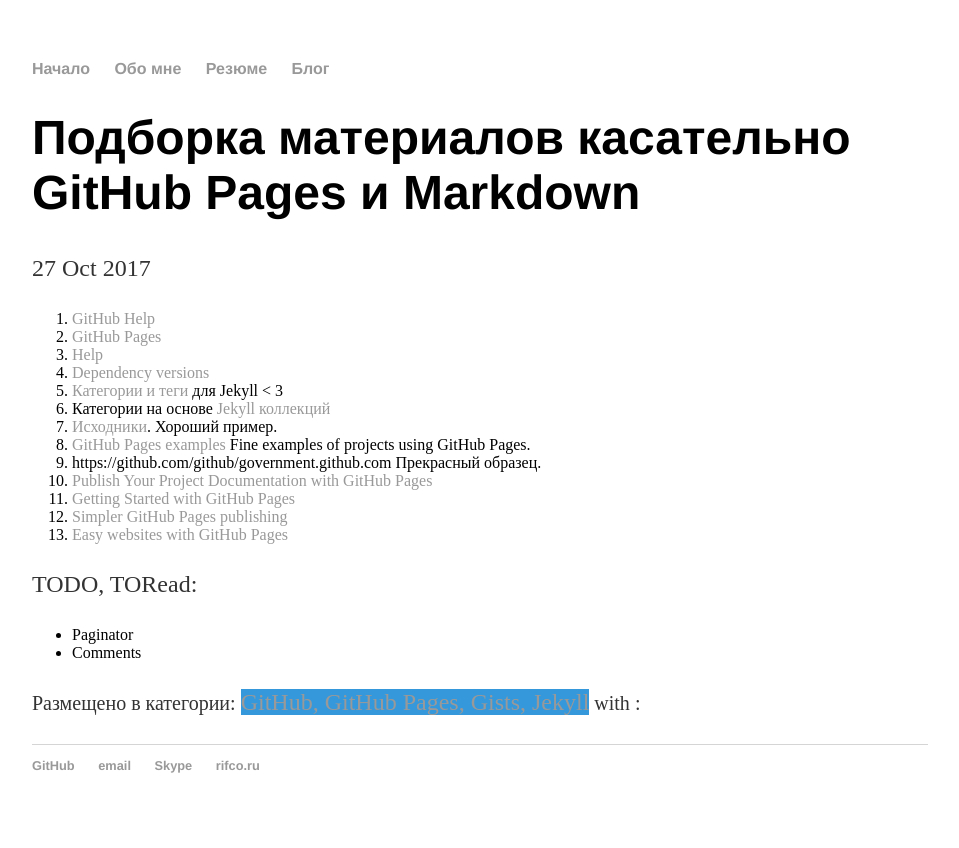
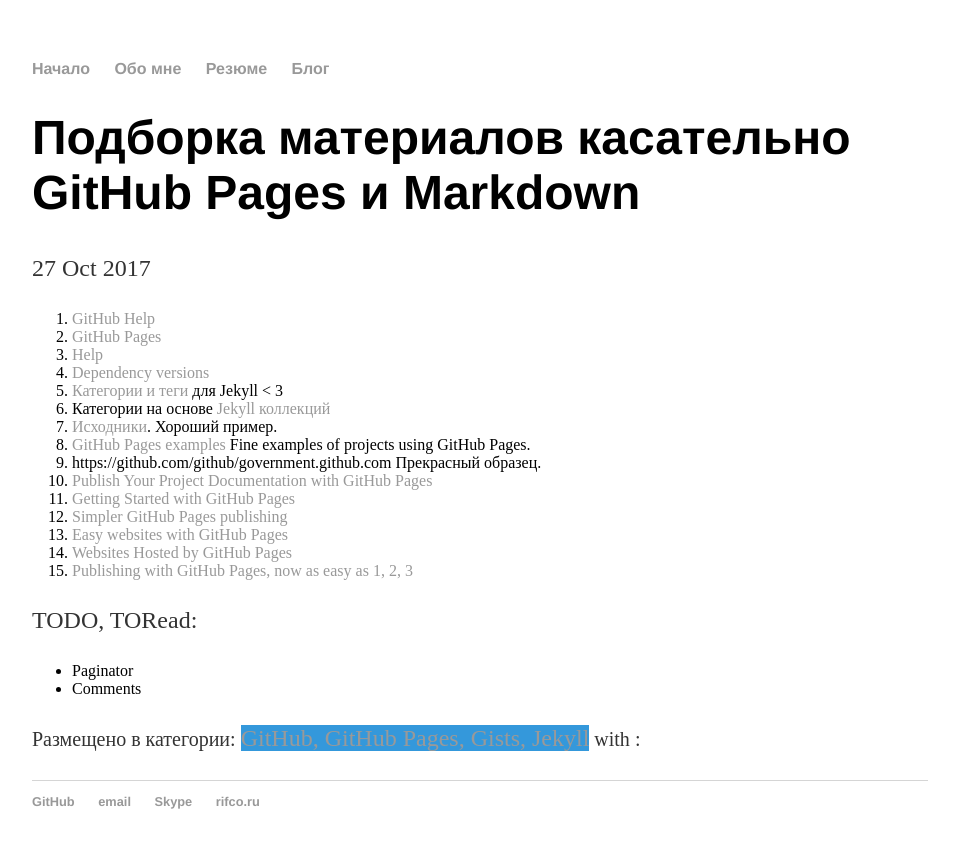
Before and after one commit to komstin/komstin.github.io, a Jekyll site: the page built from _posts/2017-10-27-Подборка-материалов-касательно-GitHub-Pages-и-Markdown.md, in a window 1280 px wide. Shown: the top 848 px of the page, without its empty margins (160-1119 px from the left). Built offline with Jekyll 4.4.1, drawn with Linux system fonts in a browser that asks for light colours.

Commit message:
Update 2017-10-27-Подборка-материалов-касательно-GitHub-Pages-и-Markdown.md

```diff
--- a/_posts/2017-10-27-Подборка-материалов-касательно-GitHub-Pages-и-Markdown.md
+++ b/_posts/2017-10-27-Подборка-материалов-касательно-GitHub-Pages-и-Markdown.md
@@ -19,6 +19,8 @@
 1. [Getting Started with GitHub Pages](https://guides.github.com/features/pages/)
 1. [Simpler GitHub Pages publishing](https://github.com/blog/2228-simpler-github-pages-publishing)
 1. [Easy websites with GitHub Pages](http://kbroman.org/simple_site/)
+1. [Websites Hosted by GitHub Pages](https://www.webhostinghero.com/websites-hosted-by-github-pages/)
+1. [Publishing with GitHub Pages, now as easy as 1, 2, 3](https://github.com/blog/2289-publishing-with-github-pages-now-as-easy-as-1-2-3)
 
 TODO, TORead:
 - Paginator
```
